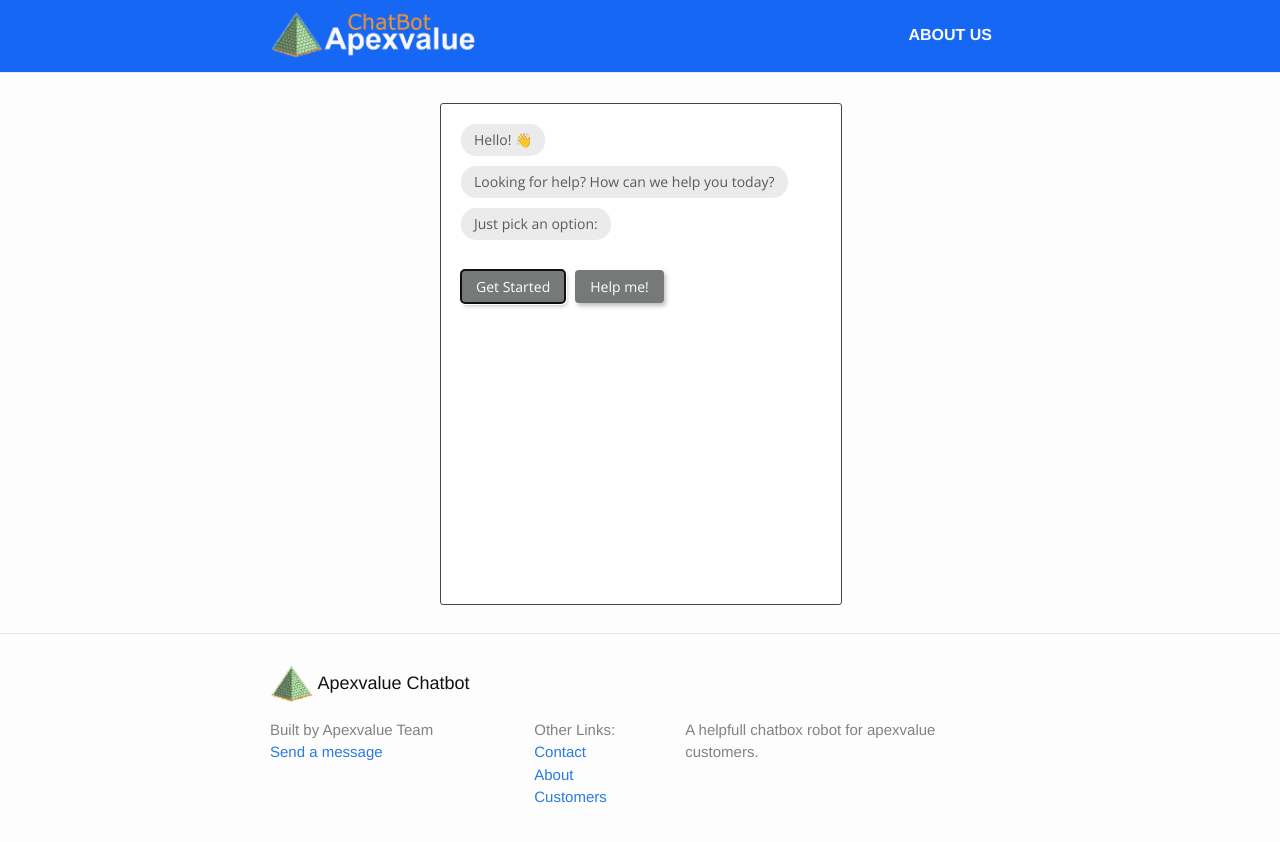
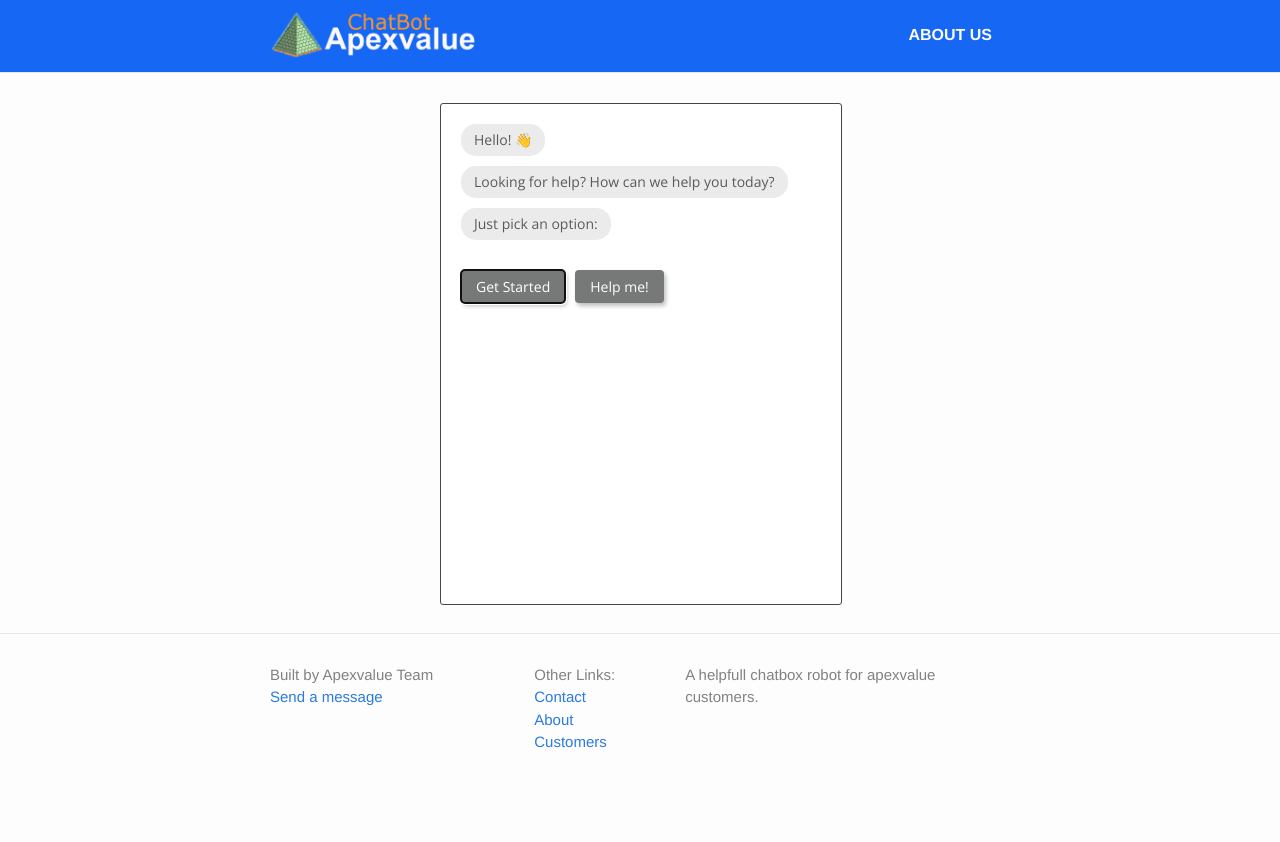
Before and after one commit to apexsinc/_chatbot, a Jekyll site: the page built from index.md, in a window 1280 px wide. Shown: the top 842 px of the page. Built offline with Jekyll 4.4.1, drawn with Linux system fonts in a browser that asks for light colours; nearby versions of some CDN libraries.

Commit message:
remove footer logo

```diff
--- a/_includes/footer.html
+++ b/_includes/footer.html
@@ -2,7 +2,6 @@
 
   <div class="wrapper">
 
-    <h2 class="footer-heading"><img style="height: 40px" src="/assets/img/apexvalue-logo-red-smoll.png"> {{ site.title | escape }}</h2>
 
     <div class="footer-col-wrapper">
       <div class="footer-col footer-col-1">
```
